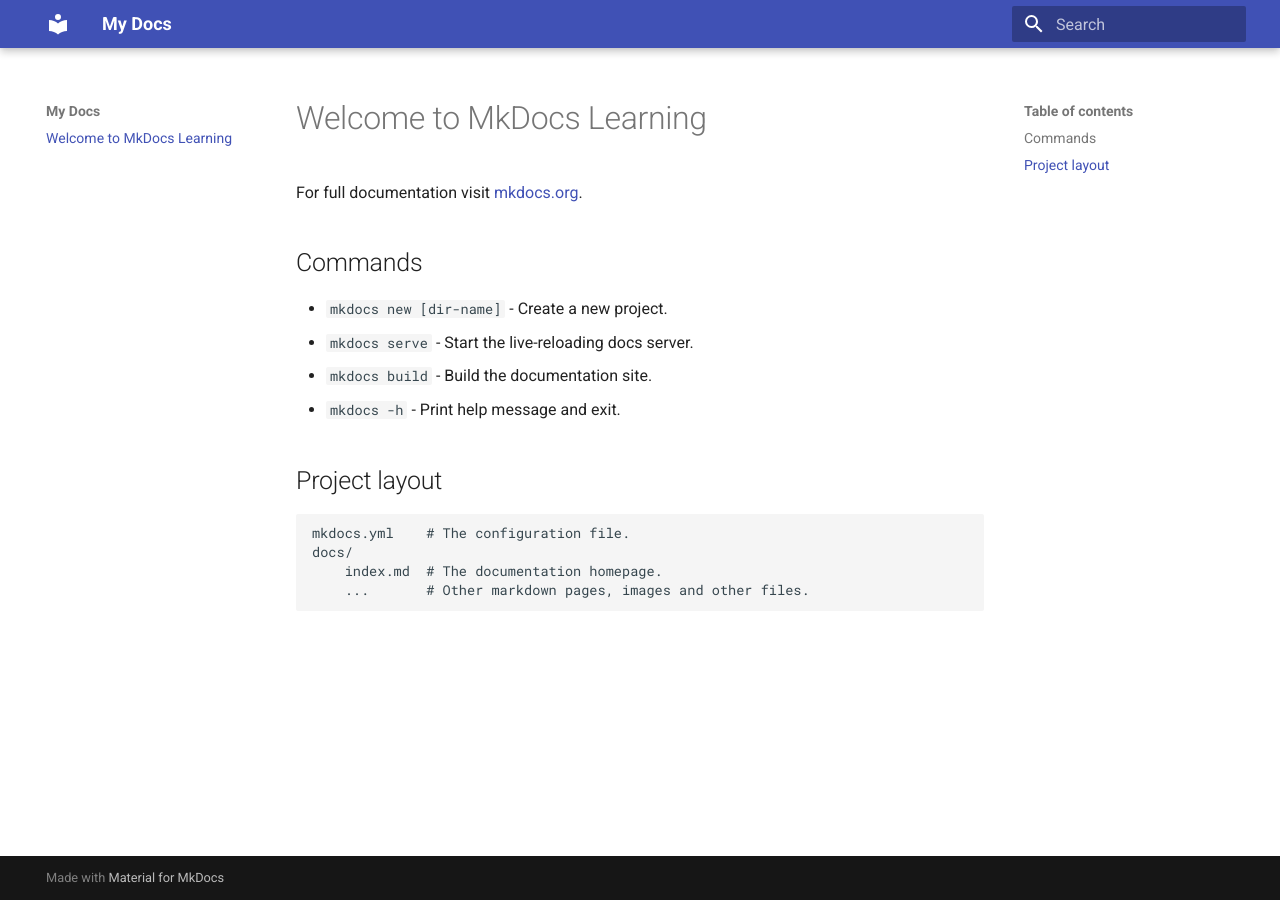
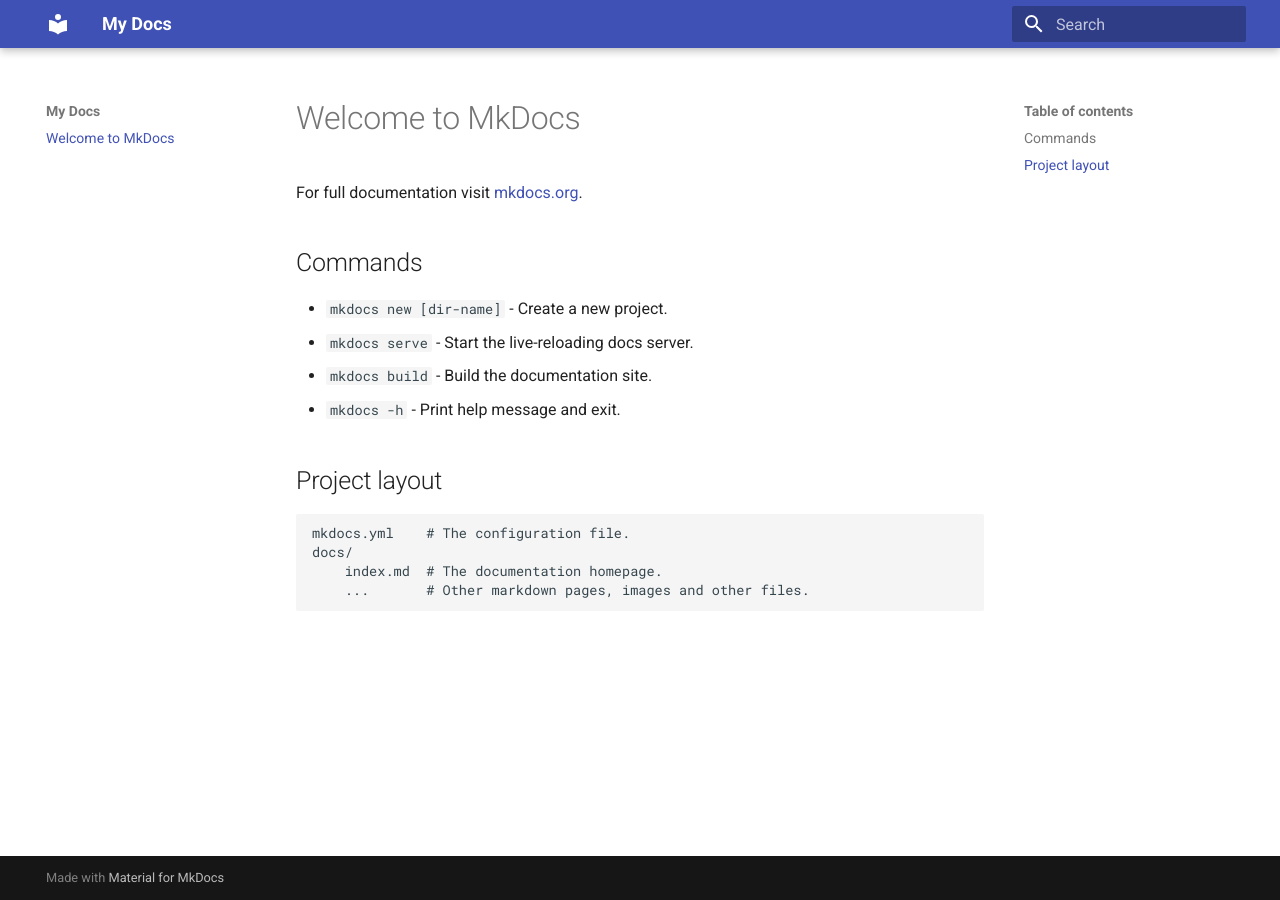
Before and after one commit to toyangxia/toyangxia.github.io, an MkDocs documentation site: the page built from docs/index.md, in a window 1280 px wide. Built offline with MkDocs 1.6.1 and Material for MkDocs 9.7.7, drawn with Linux system fonts in a browser that asks for light colours.

Commit message:
update index.md

```diff
--- a/docs/index.md
+++ b/docs/index.md
@@ -1,4 +1,4 @@
-# Welcome to MkDocs Learning
+# Welcome to MkDocs
 
 For full documentation visit [mkdocs.org](https://www.mkdocs.org).
 
```
